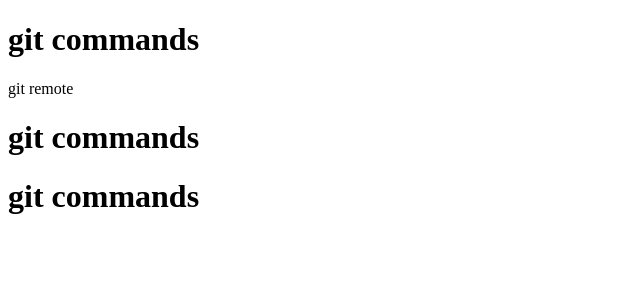
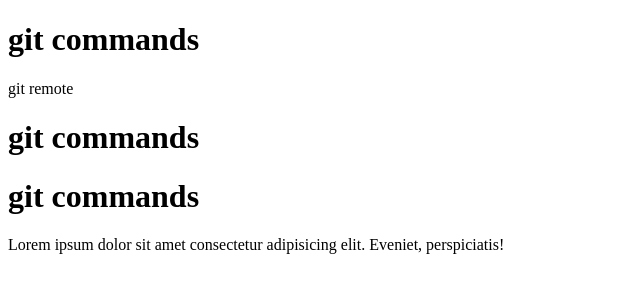
Before and after one commit to Biswajit238/git-demo-repo, a plain HTML site: page index.html in a window 1280 px wide. Shown: the whole page, without its empty margins (0-640 px from the left). Drawn offline with Linux system fonts and the light colour scheme.

Commit message:
Added new paragraph

```diff
--- a/index.html
+++ b/index.html
@@ -9,6 +9,7 @@
     <h1>git commands</h1>git remote
     <h1>git commands</h1>
     <h1>git commands</h1>
+    <p>Lorem ipsum dolor sit amet consectetur adipisicing elit. Eveniet, perspiciatis!</p>
 
 
 
```
